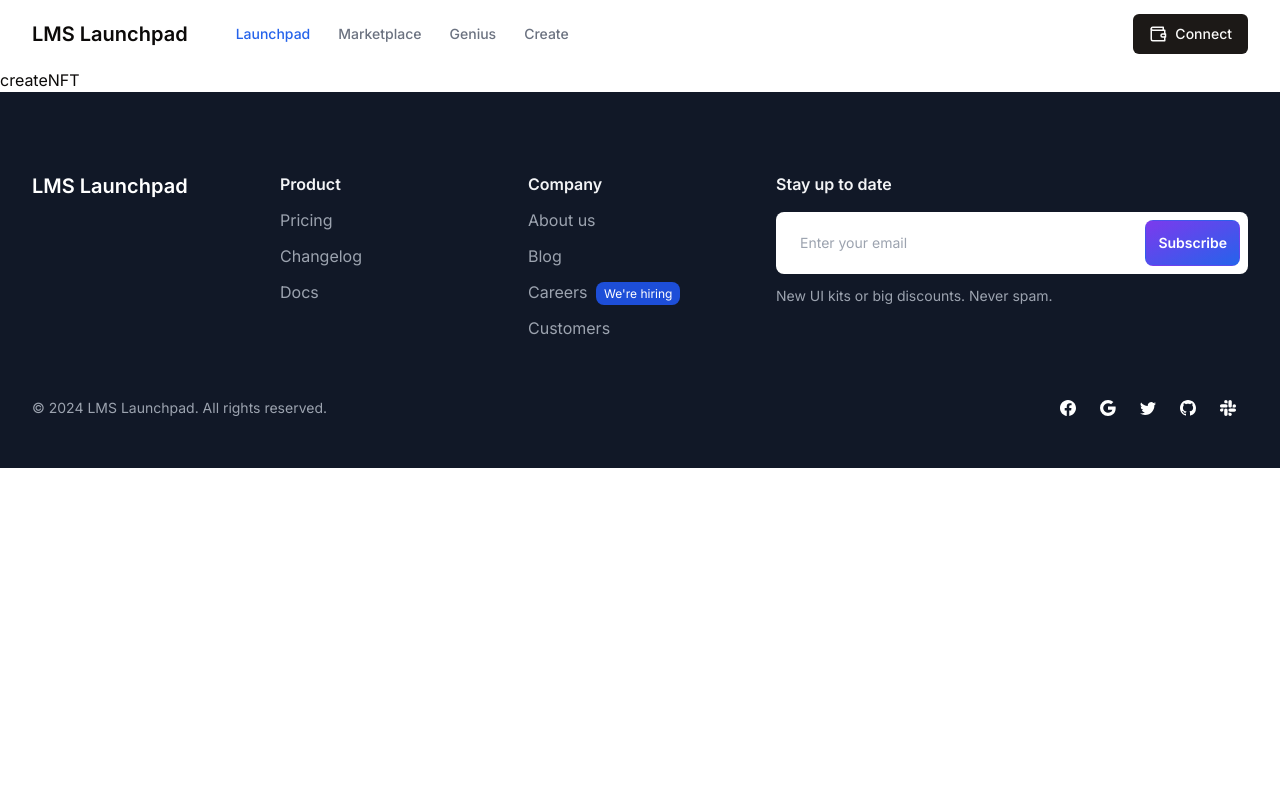
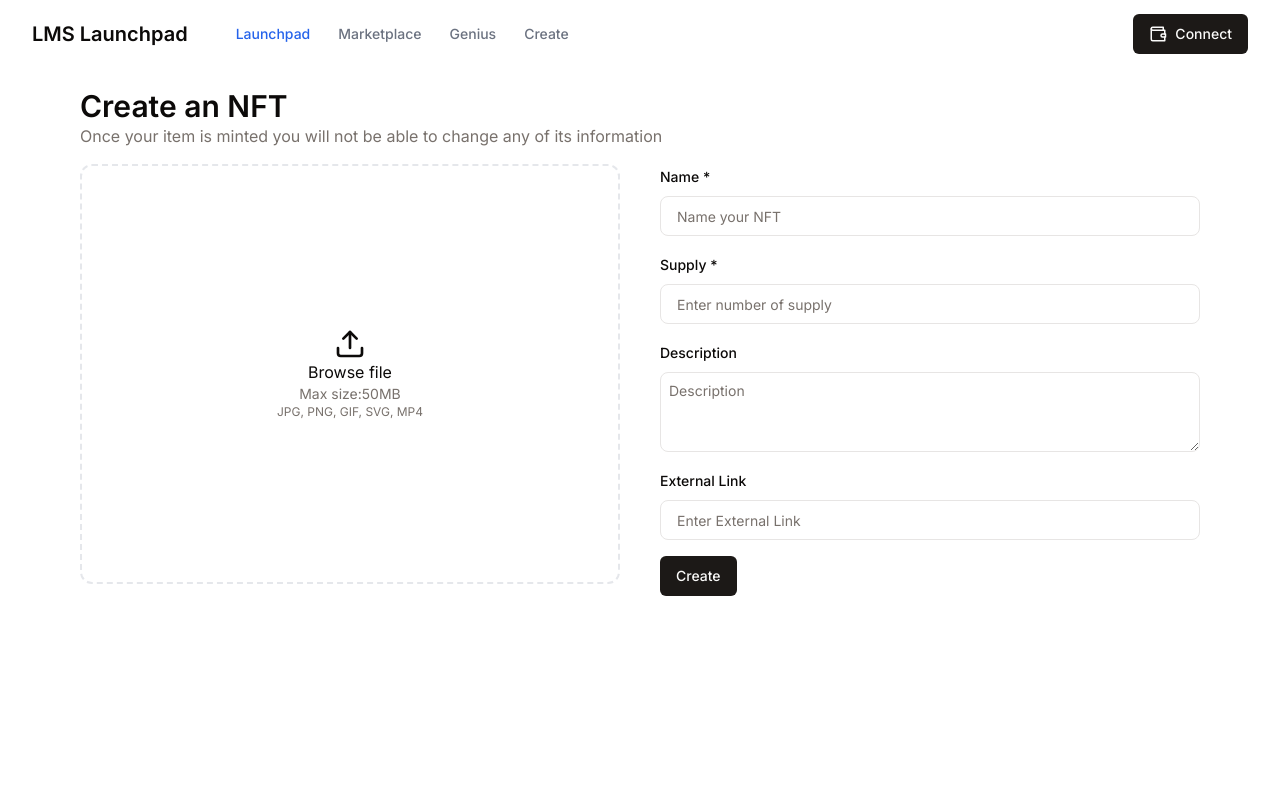
Before and after one commit to chloecombi/nft-launchpad1, a Next.js app: page /createNFT in a window 1280 px wide. Shown: the top 800 px of the page. Built offline with nearby package versions, Linux system fonts and the light colour scheme.

Commit message:
create page

```diff
--- a/src/app/(landing)/page.tsx
+++ b/src/app/(landing)/page.tsx
@@ -1,4 +1,5 @@
 import Hero from '@/components/Hero';
+import StatsTable from '@/components/StatsTable';
 import Steps from '@/components/Steps';
 import Trending from '@/components/Trending';
 
@@ -6,6 +7,7 @@ export default function Home() {
   return (
     <main className="">
       <Hero />
+      <StatsTable />
       <Trending />
       <Steps />
     </main>
--- /dev/null
+++ b/src/app/createNFT/constants.ts
@@ -0,0 +1,12 @@
+import * as z from 'zod';
+
+export const formSchema = z.object({
+  name: z.string().min(6, {
+    message: 'Name is Required',
+  }),
+  supply: z.number().min(1, {
+    message: 'Supply is Required',
+  }),
+  description: z.string().min(1),
+  link: z.string()
+});
--- a/src/app/createNFT/page.tsx
+++ b/src/app/createNFT/page.tsx
@@ -1,9 +1,118 @@
-import React from 'react'
+'use client';
+import React from 'react';
+import * as z from 'zod';
+import { useForm } from 'react-hook-form';
+
+import { formSchema } from './constants';
+import { zodResolver } from '@hookform/resolvers/zod';
+import { Form, FormControl, FormField, FormItem } from '@/components/ui/form';
+import { Button } from '@/components/ui/button';
+import { Input } from '@/components/ui/input';
+import { Label } from '@/components/ui/label';
+import { Textarea } from '@/components/ui/textarea';
+import { Upload } from 'lucide-react';
 
 const createNFT = () => {
+  const form = useForm<z.infer<typeof formSchema>>({
+    resolver: zodResolver(formSchema),
+  });
+
+  const isLoading = form.formState.isSubmitting;
   return (
-    <div>createNFT</div>
-  )
-}
+    <div className="min-h-screen flex space-x-2">
+      <div className="mt-5 mx-auto">
+        <h2 className="text-3xl font-semibold">Create an NFT</h2>
+        <p className="text-muted-foreground">
+          Once your item is minted you will not be able to change any of its
+          information
+        </p>
+        <Form {...form}>
+          <form>
+            <div className="flex gap-10 items-start">
+              <div className="h-[420px] w-[540px] border-2 border-gray-200 border-dashed rounded-xl mt-4 flex items-center justify-center flex-col">
+                <Upload size={32} />
 
-export default createNFT
+                <p>Browse file</p>
+                <p className="text-sm text-muted-foreground">Max size:50MB</p>
+                <p className="text-xs text-muted-foreground">
+                  JPG, PNG, GIF, SVG, MP4
+                </p>
+              </div>
+              <div className="w-[540px] mt-4">
+                <Label htmlFor="name">Name *</Label>
+                <FormField
+                  name="name"
+                  render={({ field }) => (
+                    <FormItem className="flex-1">
+                      <FormControl className="m-0 p-0">
+                        <Input
+                          className="border w-full p-4 outline-none focus-visible:ring-0 focus-visible:ring-transparent rounded-lg mb-4 mt-2"
+                          disabled={isLoading}
+                          placeholder="Name your NFT"
+                          {...field}
+                        />
+                      </FormControl>
+                    </FormItem>
+                  )}
+                />
+                <Label htmlFor="supply">Supply *</Label>
+                <FormField
+                  name="supply"
+                  render={({ field }) => (
+                    <FormItem className="flex-1">
+                      <FormControl className="m-0 p-0">
+                        <Input
+                          className="border w-full p-4 outline-none focus-visible:ring-0 focus-visible:ring-transparent mb-4 mt-2 rounded-lg"
+                          disabled={isLoading}
+                          placeholder="Enter number of supply"
+                          {...field}
+                        />
+                      </FormControl>
+                    </FormItem>
+                  )}
+                />
+                <Label htmlFor="description">Description</Label>
+                <FormField
+                  name="description"
+                  render={({ field }) => (
+                    <FormItem className="flex-1">
+                      <FormControl className="m-0 p-0">
+                        <Textarea
+                          className="border w-full p-2 outline-none focus-visible:ring-0 focus-visible:ring-transparent mb-4 mt-2 rounded-lg"
+                          disabled={isLoading}
+                          placeholder="Description"
+                          {...field}
+                        />
+                      </FormControl>
+                    </FormItem>
+                  )}
+                />
+
+                <Label htmlFor="link">External Link</Label>
+                <FormField
+                  name="link"
+                  render={({ field }) => (
+                    <FormItem className="flex-1">
+                      <FormControl className="m-0 p-0">
+                        <Input
+                          className="border w-full p-4 outline-none focus-visible:ring-0 focus-visible:ring-transparent mb-4 mt-2 rounded-lg"
+                          disabled={isLoading}
+                          placeholder="Enter External Link"
+                          {...field}
+                        />
+                      </FormControl>
+                    </FormItem>
+                  )}
+                />
+
+                <Button>Create</Button>
+              </div>
+            </div>
+          </form>
+        </Form>
+      </div>
+    </div>
+  );
+};
+
+export default createNFT;
--- /dev/null
+++ b/src/components/StatsTable.tsx
@@ -0,0 +1,48 @@
+'use client';
+import React, { useState } from 'react';
+import { Select } from './ui/select';
+import { motion } from 'framer-motion';
+import { Chip } from './ui/chip';
+
+const filter = ['Trending', 'Top'];
+const time = ['1h', '6h', '24h', '7d'];
+
+const StatsTable = () => {
+  const [selected, setSelected] = useState(filter[0]);
+  const [selectedDay, setSelectedDay] = useState(time[0]);
+
+  return (
+    <div className="container min-h-screen w-full">
+      <div className="flex items-center justify-between">
+        <div className="bg-gray-100 flex items-center gap-1 shadow-lg p-1 rounded-xl">
+          {filter.map((item) => (
+            <Chip
+              text={item}
+              selected={selected}
+              setSelected={() => setSelected(item)}
+              key={item}
+            />
+          ))}
+        </div>
+        <div className="flex items-center space-x-2">
+          {/* <div className="bg-gray-100 flex items-center gap-1 shadow-lg p-1 rounded-xl">
+            {time.map((item) => (
+              <Chip
+                text={item}
+                selected={selectedDay}
+                setSelected={() => setSelectedDay(item)}
+                key={item}
+              />
+            ))}
+          </div> */}
+          <Select></Select>
+          <div className="px-6 py-3.5 bg-white shadow-md rounded-lg font-medium text-lg border-[0.5px] border-gray-100 cursor-pointer">
+            View All
+          </div>
+        </div>
+      </div>
+    </div>
+  );
+};
+
+export default StatsTable;
--- /dev/null
+++ b/src/components/ui/chip.tsx
@@ -0,0 +1,27 @@
+import { motion } from "framer-motion";
+
+type ChipProps = {
+    text: string;
+    selected: string;
+    setSelected: () => void;
+  };
+
+export  const Chip = ({ text, selected, setSelected }: ChipProps) => {
+    return (
+      <button
+        onClick={setSelected}
+        className={`${
+          selected ? 'text-black' : 'hover:bg-gray-300'
+        } text-lg transition-colors px-6 py-2.5 rounded-lg relative font-semibold`}
+      >
+        <span className="relative z-10">{text}</span>
+        {selected === text && (
+          <motion.span
+            layoutId="pill-tab"
+            transition={{ type: 'spring', duration: 0.5 }}
+            className="absolute inset-0 z-0 bg-white rounded-lg"
+          ></motion.span>
+        )}
+      </button>
+    );
+};
--- /dev/null
+++ b/src/components/ui/textarea.tsx
@@ -0,0 +1,24 @@
+import * as React from "react"
+
+import { cn } from "@/lib/utils"
+
+export interface TextareaProps
+  extends React.TextareaHTMLAttributes<HTMLTextAreaElement> {}
+
+const Textarea = React.forwardRef<HTMLTextAreaElement, TextareaProps>(
+  ({ className, ...props }, ref) => {
+    return (
+      <textarea
+        className={cn(
+          "flex min-h-[80px] w-full rounded-md border border-input bg-background px-3 py-2 text-sm ring-offset-background placeholder:text-muted-foreground focus-visible:outline-none focus-visible:ring-2 focus-visible:ring-ring focus-visible:ring-offset-2 disabled:cursor-not-allowed disabled:opacity-50",
+          className
+        )}
+        ref={ref}
+        {...props}
+      />
+    )
+  }
+)
+Textarea.displayName = "Textarea"
+
+export { Textarea }
```
